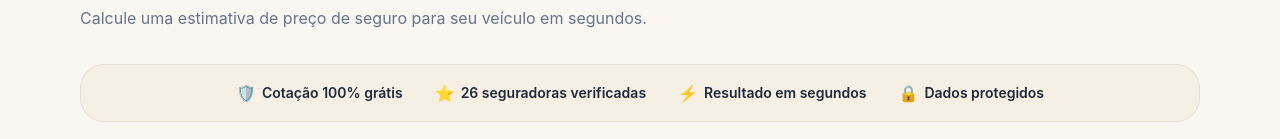
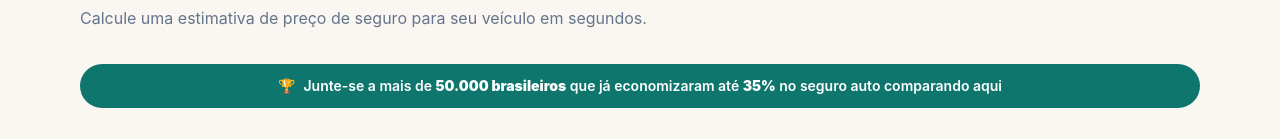
Before and after one commit to vitormdandrade/t3-seguro-calc, a Next.js app: page /calculadora/seguro-auto in a window 1280 px wide. Shown: the part 183-322 px from the top of the page. Built offline with nearby package versions, Linux system fonts and the light colour scheme; no server answers.

Commit message:
CRO: pre-calculation social proof strip on auto calculator — 50K brasileiros, 35% savings claim (pipeline cycle)

```diff
--- a/app/calculadora/seguro-auto/page.tsx
+++ b/app/calculadora/seguro-auto/page.tsx
@@ -75,6 +75,12 @@ export default function CalculadoraSeguroAuto() {
       <p className="text-body mb-8" style={{ color: 'var(--color-muted)' }}>
         Calcule uma estimativa de preço de seguro para seu veículo em segundos.
       </p>
+
+      {/* Social Proof Strip — pre-calculation */}
+      <div className="flex items-center justify-center gap-2 mb-8 p-3 rounded-xl text-sm font-semibold text-center" style={{ background: 'var(--brand-teal)', color: '#fff' }}>
+        <span>🏆</span>
+        <span>Junte-se a mais de <strong>50.000 brasileiros</strong> que já economizaram até <strong>35%</strong> no seguro auto comparando aqui</span>
+      </div>
 
       {/* Trust + Urgency Strip — visible before calculation */}
       <div className="flex flex-wrap items-center justify-center gap-4 sm:gap-8 mb-8 p-4 rounded-xl" style={{ background: 'var(--brand-sand-warm)', border: '1px solid var(--color-border)' }}>
```
